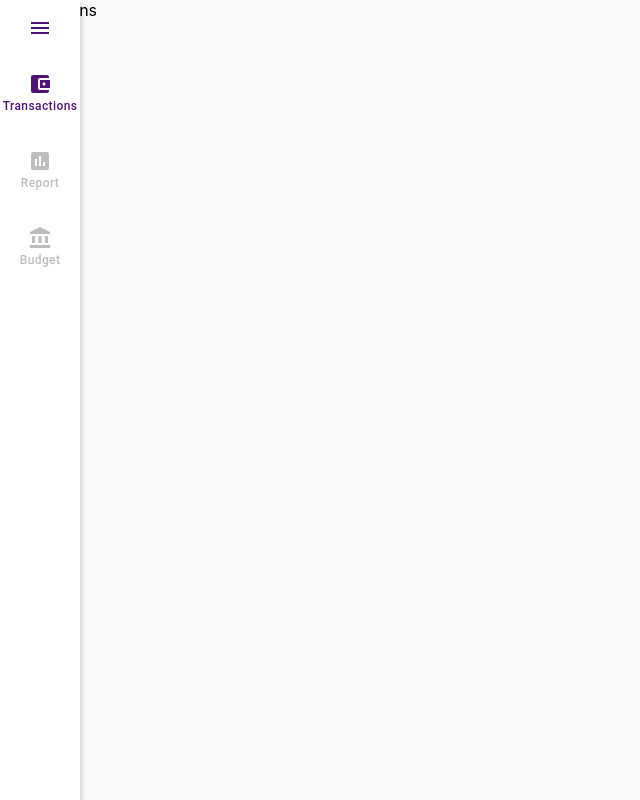
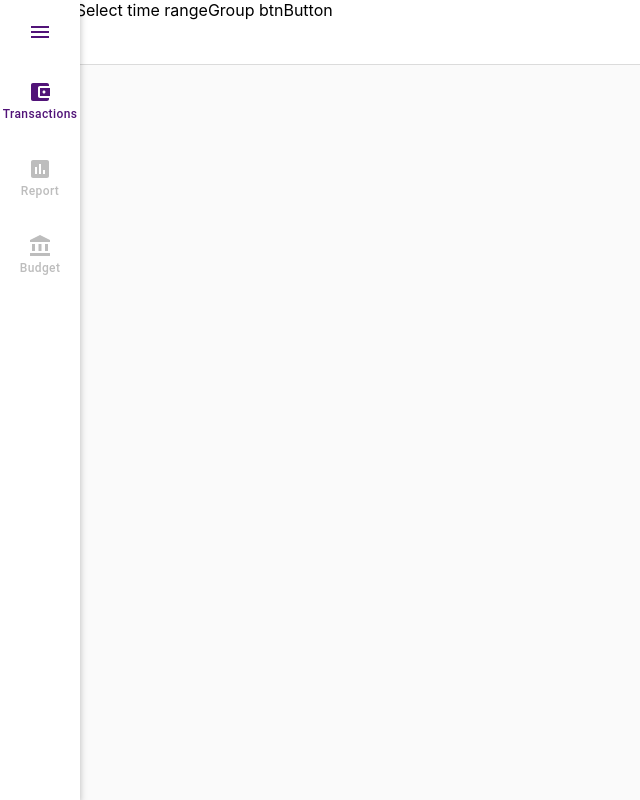
Before and after one commit to nvdai2401/react-typescript, a React (Create React App) app: page / in a window 1280 px wide. Shown: the whole page, without its empty margins (0-640 px from the left). Built offline with nearby package versions, Linux system fonts and the light colour scheme.

Commit message:
develop toolbar

```diff
--- a/src/App.tsx
+++ b/src/App.tsx
@@ -1,7 +1,7 @@
 import React, { lazy, Suspense } from 'react'
 import { Route, Switch } from 'react-router-dom'
 
-import { NavBar } from 'views/components'
+import { NavBar, ToolBar } from 'views/components'
 
 const Transactions = lazy(() => import('./views/Transactions'))
 const Report = lazy(() => import('./views/Report'))
@@ -10,6 +10,7 @@ const Budget = lazy(() => import('./views/Budget'))
 const App = (): JSX.Element => {
   return (
     <>
+      <ToolBar />
       <NavBar />
       <Switch>
         <Suspense fallback={() => <div>Error</div>}>
--- a/src/views/components/NavBar/NavBar.tsx
+++ b/src/views/components/NavBar/NavBar.tsx
@@ -21,6 +21,7 @@ const styles = makeStyles((theme) => ({
     alignItems: 'center',
     width: '100vw',
     height: 'auto',
+    zIndex: 3,
   },
   tab: {
     position: 'relative',
@@ -66,6 +67,7 @@ const styles = makeStyles((theme) => ({
     },
     menu_button: {
       display: 'block',
+      height: 64,
     },
     account_button: {
       display: 'none',
--- a/src/views/components/ToolBar/ToolBar.tsx
+++ b/src/views/components/ToolBar/ToolBar.tsx
@@ -1,18 +1,38 @@
 import React from 'react'
-import { Grid, Button } from '@material-ui/core'
+import clsx from 'clsx'
+import { Grid, Box, Button } from '@material-ui/core'
 import { makeStyles } from '@material-ui/core/styles'
 
+const useStyles = makeStyles((theme) => ({
+  root: {
+    height: 64,
+    position: 'fixed',
+    top: 0,
+    zIndex: 2,
+    backgroundColor: theme.palette.common.white,
+    boxShadow: '0 1px 0 0 rgba(0,0,0,.12)',
+  },
+  [theme.breakpoints.up('md')]: {},
+}))
+
 interface ToolBarProps {
-  styles: any
-  title: string
-  icon?: JSX.Element
-  handleOnClick: () => void
+  // styles: any
+  // title: string
+  // icon?: JSX.Element
+  // handleOnClick: () => void
 }
 
 const ToolBar: React.FC<ToolBarProps> = (props: ToolBarProps) => {
-  const { title, styles, icon, handleOnClick } = props
-
-  return <Grid></Grid>
+  // const { title, styles, icon, handleOnClick } = props
+  const classes = useStyles()
+  return (
+    <Grid container className={classes.root}>
+      <Grid item>Total: 500</Grid>
+      <Grid item>Select time range</Grid>
+      <Grid item>Group btn</Grid>
+      <Grid item>Button</Grid>
+    </Grid>
+  )
 }
 
 export default ToolBar
--- a/src/views/components/index.ts
+++ b/src/views/components/index.ts
@@ -1,2 +1,3 @@
 export { default as PieChart } from './PieChart'
 export { default as NavBar } from './NavBar'
+export { default as ToolBar } from './ToolBar'
```
